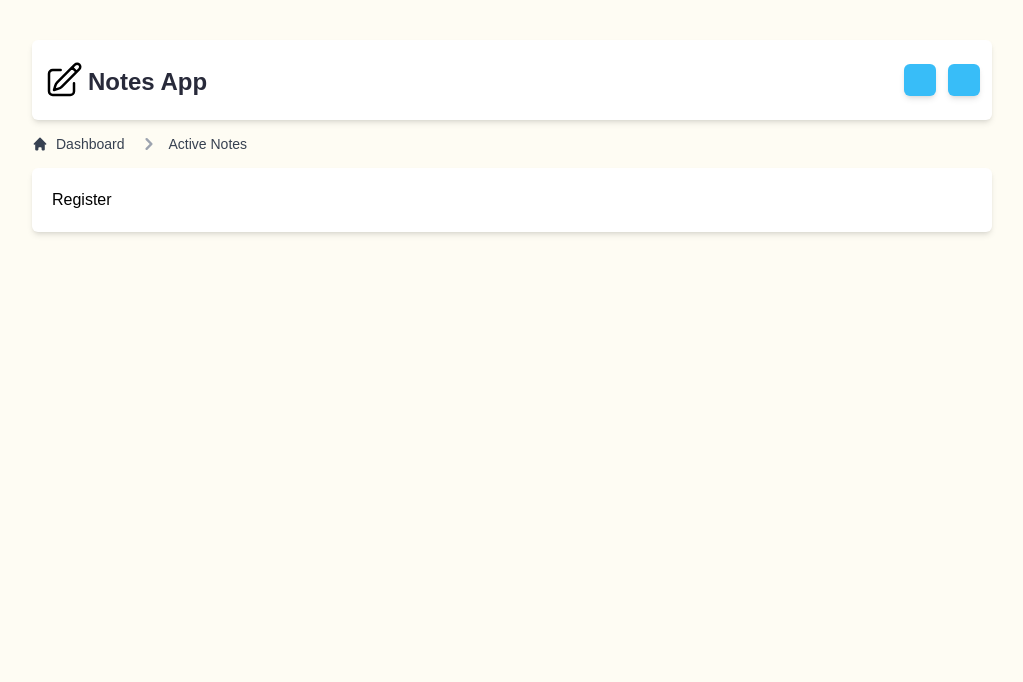
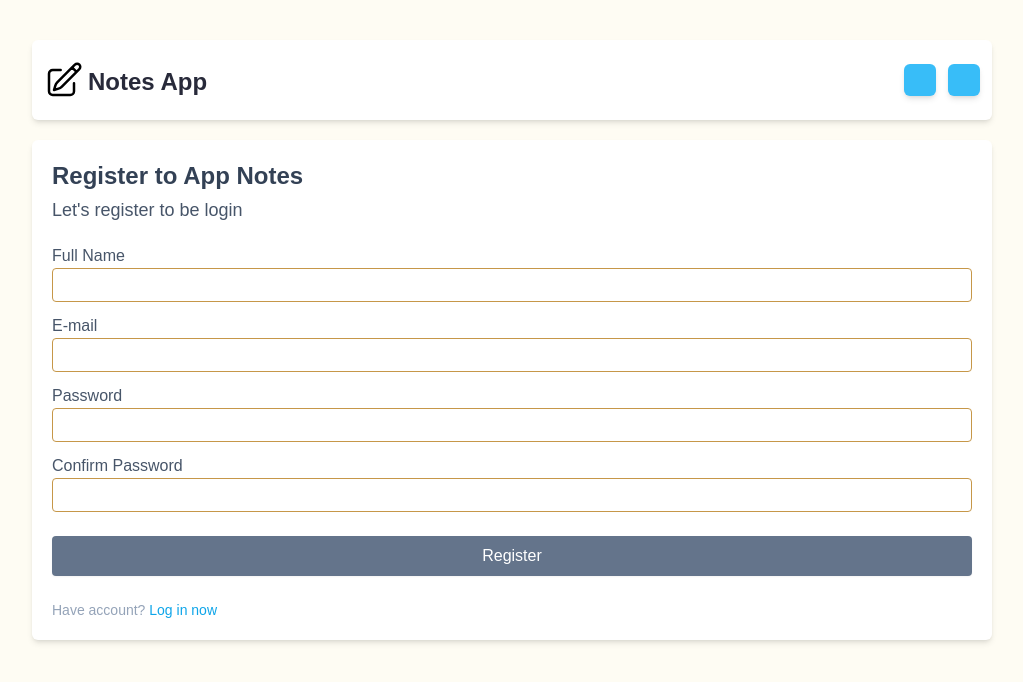
Before and after one commit to rhandyta/noteapp, a React (Vite) app: page /register in a window 1280 px wide. Shown: the top 682 px of the page, without its empty margins (128-1151 px from the left). Built offline with nearby package versions, Linux system fonts and the light colour scheme.

Commit message:
register

```diff
--- a/src/App.jsx
+++ b/src/App.jsx
@@ -1,5 +1,3 @@
-import { useState } from "react";
-import reactLogo from "./assets/react.svg";
 import Header from "./components/Header";
 import SetupRoutes from "./routes/SetupRoutes";
 import "react-toastify/dist/ReactToastify.css";
@@ -10,8 +8,10 @@ function App() {
     return (
         <main className="flex min-h-screen  w-full flex-col bg-four">
             <Header />
-            {location.pathname != "/" && "register" ? <BreadCrumbs /> : null}
-            <div className="mx-auto w-11/12 rounded-md bg-white p-5 shadow-md md:w-9/12">
+            {location.pathname != "/" && location.pathname != "/register" ? (
+                <BreadCrumbs />
+            ) : null}
+            <div className="my-5 mx-auto w-11/12 rounded-md bg-white p-5 shadow-md md:w-9/12">
                 <SetupRoutes />
             </div>
         </main>
--- a/src/pages/Login.jsx
+++ b/src/pages/Login.jsx
@@ -1,5 +1,6 @@
 import { Formik, Form, ErrorMessage } from "formik";
 import React, { useState } from "react";
+import { Link } from "react-router-dom";
 import * as yup from "yup";
 import Button from "../components/Button";
 import Input from "../components/Input";
@@ -108,12 +109,12 @@ function Login() {
 
                                     <p className="mt-6 text-sm font-thin text-slate-400">
                                         Don't have account?{" "}
-                                        <a
-                                            href="#"
+                                        <Link
+                                            to="/register"
                                             className="font-normal text-sky-500"
                                         >
                                             Register now
-                                        </a>
+                                        </Link>
                                     </p>
                                 </div>
                             </Form>
--- a/src/pages/Register.jsx
+++ b/src/pages/Register.jsx
@@ -1,7 +1,207 @@
+import { ErrorMessage, Form, Formik } from "formik";
+import * as yup from "yup";
 import React from "react";
+import { Link, useNavigate } from "react-router-dom";
+import Button from "../components/Button";
+import Input from "../components/Input";
+import Spinner from "../components/Spinner";
+import { useState } from "react";
+import { toastError, toastSuccess } from "../components/Toast";
 
 function Register() {
-    return <div>Register</div>;
+    const navigate = useNavigate();
+    const [isLoading, setIsLoading] = useState(false);
+    const initialValues = {
+        name: "",
+        email: "",
+        password: "",
+    };
+
+    const validationSchema = yup.object({
+        name: yup.string().required().min(5).max(40).uppercase().trim(),
+        email: yup.string().required().email(),
+        password: yup.string().required().min(3),
+        confirmPassword: yup
+            .string()
+            .required("confirm password is a required field")
+            .min(3, "confirm password must be at least 3 characters")
+            .oneOf([yup.ref("password"), null], "Password must match"),
+    });
+
+    const onSubmit = async (values, props) => {
+        try {
+            setIsLoading(true);
+            const { name, email, password } = values;
+            await fetch(`${import.meta.env.VITE_API_URL}register`, {
+                method: "POST",
+                headers: {
+                    Accept: "application/json",
+                    "Content-Type": "application/json",
+                    "Access-Control-Allow-Origin": "*",
+                    "Access-Control-Allow-Headers": "*",
+                },
+                body: JSON.stringify({
+                    name,
+                    email,
+                    password,
+                }),
+            })
+                .then(async (res) => {
+                    let response = await res.json();
+                    toastSuccess(response.message);
+                    setIsLoading(false);
+                    return navigate("/");
+                })
+                .catch((error) => {
+                    setIsLoading(false);
+                    toastError(error.messages);
+                });
+        } catch (error) {
+            setIsLoading(false);
+            toastError(error.messages);
+        }
+    };
+    return (
+        <>
+            <div className="flex flex-col gap-1">
+                <h2 className="text-2xl font-semibold text-slate-700">
+                    Register to App Notes
+                </h2>
+                <p className="text-md text-lg font-medium text-slate-600">
+                    Let's register to be login
+                </p>
+            </div>
+
+            <div className="mt-5 flex flex-col gap-3">
+                <Formik
+                    initialValues={initialValues}
+                    onSubmit={onSubmit}
+                    validationSchema={validationSchema}
+                >
+                    {(props) => {
+                        return (
+                            <Form
+                                autoComplete="off"
+                                className="flex flex-col gap-3"
+                            >
+                                <div className="">
+                                    <label
+                                        htmlFor="name"
+                                        className="text-base text-slate-600"
+                                    >
+                                        Full Name
+                                    </label>
+                                    <Input
+                                        type="text"
+                                        id="name"
+                                        name="name"
+                                        className="trasition block w-full rounded border border-third p-1 outline-none duration-300 focus:ring-1 focus:ring-secondary"
+                                    />
+                                    <ErrorMessage name="name">
+                                        {(error) => (
+                                            <span className="text-xs text-red-600">
+                                                {error}
+                                            </span>
+                                        )}
+                                    </ErrorMessage>
+                                </div>
+                                <div className="">
+                                    <label
+                                        htmlFor="email"
+                                        className="text-base text-slate-600"
+                                    >
+                                        E-mail
+                                    </label>
+                                    <Input
+                                        type="email"
+                                        id="email"
+                                        name="email"
+                                        className="trasition block w-full rounded border border-third p-1 outline-none duration-300 focus:ring-1 focus:ring-secondary"
+                                    />
+                                    <ErrorMessage name="email">
+                                        {(error) => (
+                                            <span className="text-xs text-red-600">
+                                                {error}
+                                            </span>
+                                        )}
+                                    </ErrorMessage>
+                                </div>
+                                <div className="">
+                                    <label
+                                        htmlFor="password"
+                                        className="text-base text-slate-600"
+                                    >
+                                        Password
+                                    </label>
+                                    <Input
+                                        type="password"
+                                        id="password"
+                                        name="password"
+                                        className="block w-full rounded border border-third  p-1 outline-none transition duration-300 focus:ring-1 focus:ring-secondary"
+                                    />
+                                    <ErrorMessage name="password">
+                                        {(error) => (
+                                            <span className="text-xs text-red-600">
+                                                {error}
+                                            </span>
+                                        )}
+                                    </ErrorMessage>
+                                </div>
+                                <div className="">
+                                    <label
+                                        htmlFor="confirmPassword"
+                                        className="text-base text-slate-600"
+                                    >
+                                        Confirm Password
+                                    </label>
+                                    <Input
+                                        type="password"
+                                        id="confirmPassword"
+                                        name="confirmPassword"
+                                        className="block w-full rounded border border-third  p-1 outline-none transition duration-300 focus:ring-1 focus:ring-secondary"
+                                    />
+                                    <ErrorMessage name="confirmPassword">
+                                        {(error) => (
+                                            <span className="text-xs text-red-600">
+                                                {error}
+                                            </span>
+                                        )}
+                                    </ErrorMessage>
+                                </div>
+                                <div className="mt-3">
+                                    {isLoading ? (
+                                        <Spinner className="flex items-center justify-center" />
+                                    ) : (
+                                        <Button
+                                            type="submit"
+                                            className="w-full bg-sky-400 py-2 text-white shadow-sm active:bg-sky-600"
+                                            disabled={
+                                                !props.isValid ||
+                                                props.isSubmitting ||
+                                                !props.dirty
+                                            }
+                                        >
+                                            Register
+                                        </Button>
+                                    )}
+
+                                    <p className="mt-6 text-sm font-thin text-slate-400">
+                                        Have account?{" "}
+                                        <Link
+                                            to="/"
+                                            className="font-normal text-sky-500"
+                                        >
+                                            Log in now
+                                        </Link>
+                                    </p>
+                                </div>
+                            </Form>
+                        );
+                    }}
+                </Formik>
+            </div>
+        </>
+    );
 }
 
 export default Register;
```
